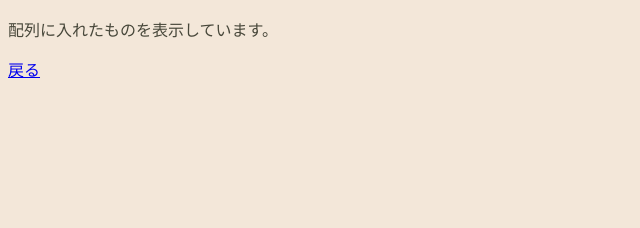
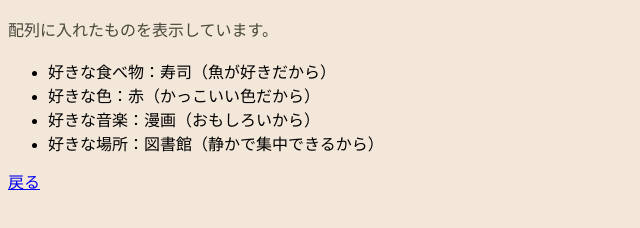
Before and after one commit to kasamatsueita/renshiyu, a plain HTML site: page obuject.html in a window 1280 px wide. Shown: the part 70-298 px from the top of the page, without its empty margins (0-640 px from the left). Drawn offline with Linux system fonts and the light colour scheme.

Commit message:
お気に入りリストの表示方法を改善し、詳細情報を含むオブジェクト形式に変更

```diff
--- a/obuject.html
+++ b/obuject.html
@@ -6,6 +6,14 @@
     <meta name="viewport" content="width=device-width, initial-scale=1.0">
     <title>お気に入りリスト</title>
     <link rel="stylesheet" href="style.css">
+</head>
+
+<body>
+    <h1>お気に入り</h1>
+    <p>配列に入れたものを表示しています。</p>
+    <ul id="favorite-list"></ul>
+    <p><a href="index.html">戻る</a></p>
+
     <script>
         const me = {
             name: "笠松瑛太",
@@ -18,24 +26,18 @@
         console.log(me.hobby);         // "読書"
 
         const favorites = [
-  { category: "好きな食べ物", value: "カレー" },
-  { category: "好きな色",     value: "赤" },
-  { category: "好きな音楽",   value: "J-POP" },
-  { category: "好きな場所",   value: "図書館" }
+            { category: "好きな食べ物", value: "寿司", reason: "魚が好きだから" },
+            { category: "好きな色", value: "赤", reason: "かっこいい色だから" },
+            { category: "好きな音楽", value: "漫画", reason: "おもしろいから" },
+            { category: "好きな場所", value: "図書館", reason: "静かで集中できるから" }
         ];
         const ul = document.getElementById("favorite-list");
         for (let i = 0; i < favorites.length; i++) {
             const li = document.createElement("li");
-  li.textContent = `${favorites[i].category}：${favorites[i].value}`;
+            li.textContent = `${favorites[i].category}：${favorites[i].value}（${favorites[i].reason}）`;
             ul.appendChild(li);
         }
     </script>
-</head>
-<body>
-    <h1>お気に入り</h1>
-    <p>配列に入れたものを表示しています。</p>
-    <ul id="favorite-list"></ul>
-    <p><a href="index.html">戻る</a></p>
 </body>
 
 </html>
```
Lines whose indentation alone changed are shown as unchanged.
